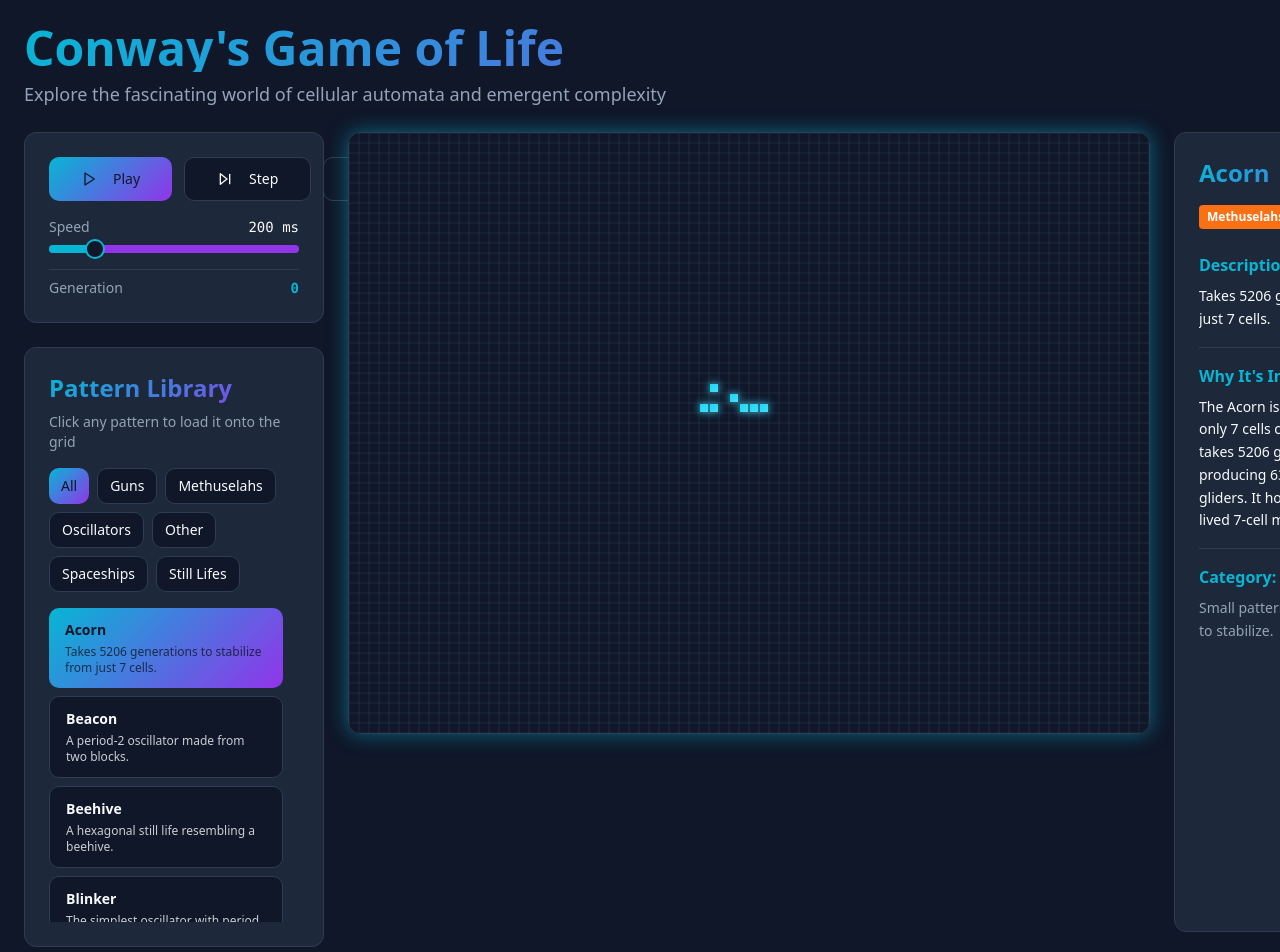
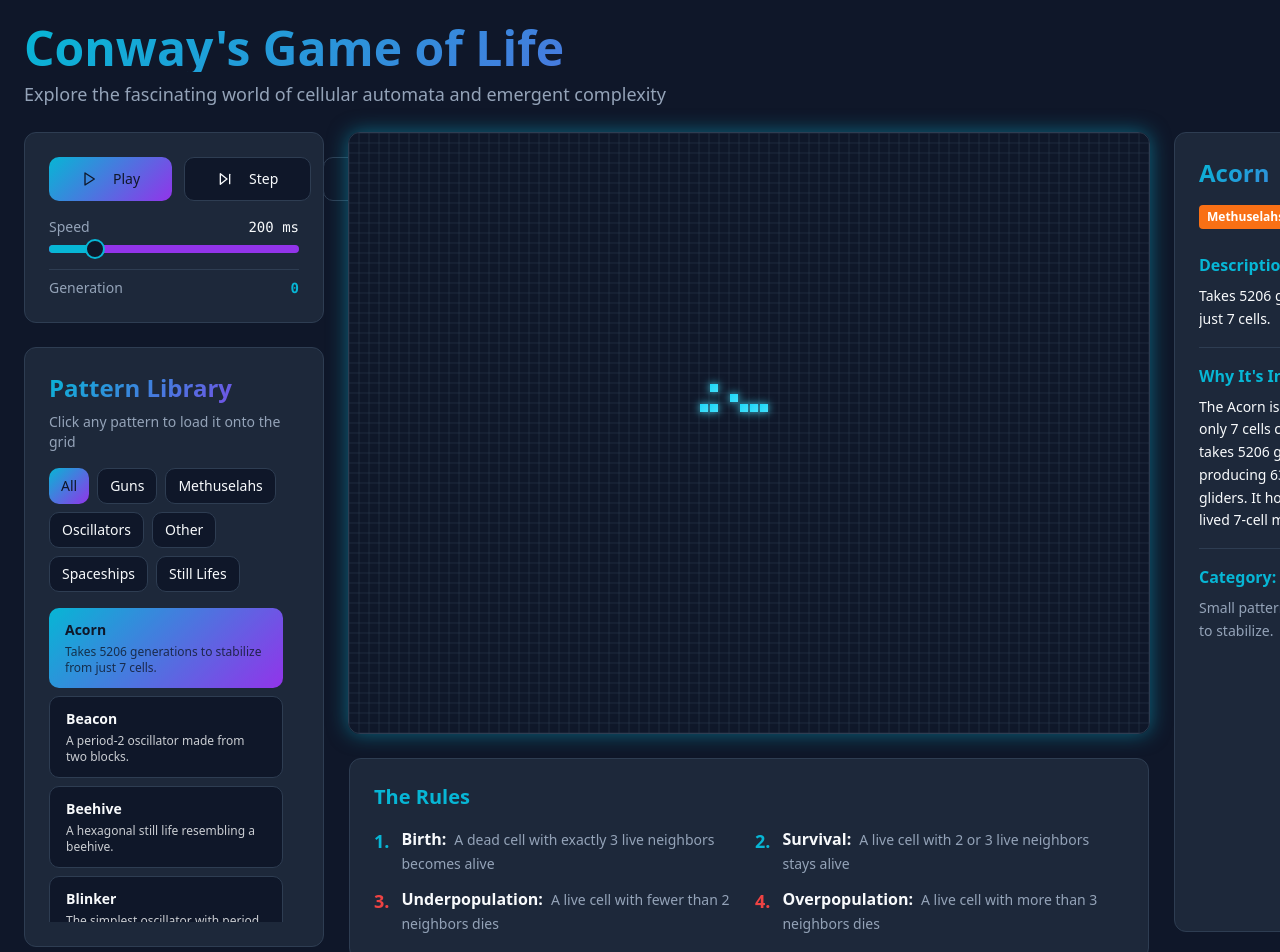
Before and after one commit to mkt1111/life-vault-explorer, a React (Vite) app: page / in a window 1280 px wide. Shown: the top 952 px of the page. Built offline with nearby package versions, Linux system fonts and the light colour scheme; the HTML template or start-up script is replaced by a standard one.

Commit message:
Add rules display

```diff
--- a/src/pages/Index.tsx
+++ b/src/pages/Index.tsx
@@ -184,12 +184,55 @@ const Index = () => {
           </div>
 
           {/* Center - Game Grid */}
-          <div className="flex items-start justify-center">
+          <div className="flex flex-col items-center gap-6">
             <GameGrid
               grid={grid}
               onCellClick={handleCellClick}
               cellSize={CELL_SIZE}
             />
+
+            {/* Rules Section */}
+            <div className="w-full max-w-[800px] p-6 bg-card rounded-lg border border-border">
+              <h3 className="text-xl font-bold mb-4 text-primary">The Rules</h3>
+              <div className="grid grid-cols-1 md:grid-cols-2 gap-3">
+                <div className="flex gap-3 items-start">
+                  <span className="text-primary font-bold text-lg">1.</span>
+                  <div>
+                    <span className="font-semibold text-foreground">Birth:</span>
+                    <span className="text-sm text-muted-foreground ml-2">
+                      A dead cell with exactly 3 live neighbors becomes alive
+                    </span>
+                  </div>
+                </div>
+                <div className="flex gap-3 items-start">
+                  <span className="text-primary font-bold text-lg">2.</span>
+                  <div>
+                    <span className="font-semibold text-foreground">Survival:</span>
+                    <span className="text-sm text-muted-foreground ml-2">
+                      A live cell with 2 or 3 live neighbors stays alive
+                    </span>
+                  </div>
+                </div>
+                <div className="flex gap-3 items-start">
+                  <span className="text-destructive font-bold text-lg">3.</span>
+                  <div>
+                    <span className="font-semibold text-foreground">Underpopulation:</span>
+                    <span className="text-sm text-muted-foreground ml-2">
+                      A live cell with fewer than 2 neighbors dies
+                    </span>
+                  </div>
+                </div>
+                <div className="flex gap-3 items-start">
+                  <span className="text-destructive font-bold text-lg">4.</span>
+                  <div>
+                    <span className="font-semibold text-foreground">Overpopulation:</span>
+                    <span className="text-sm text-muted-foreground ml-2">
+                      A live cell with more than 3 neighbors dies
+                    </span>
+                  </div>
+                </div>
+              </div>
+            </div>
           </div>
 
           {/* Right Sidebar - Info Panel */}
```
